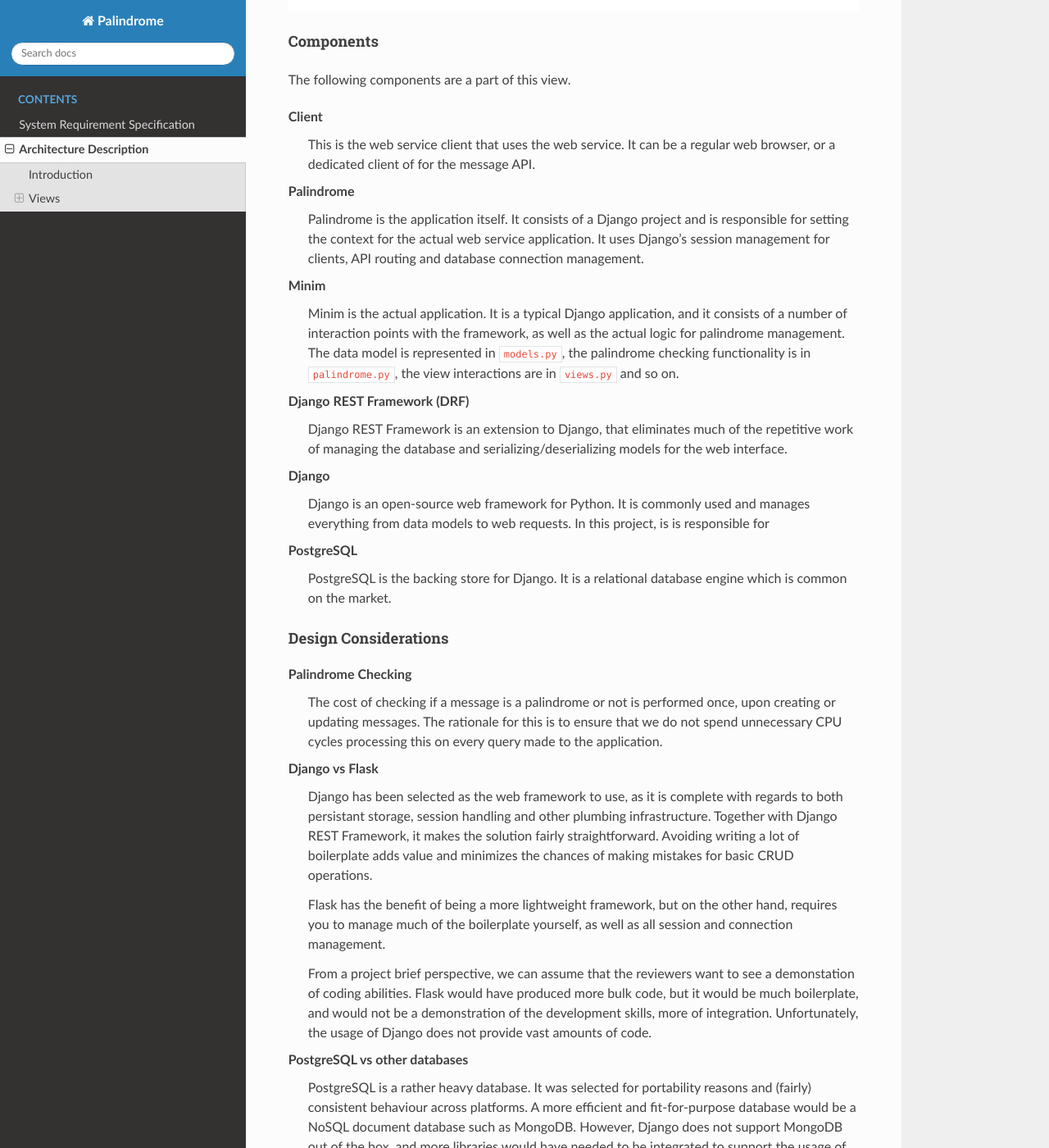
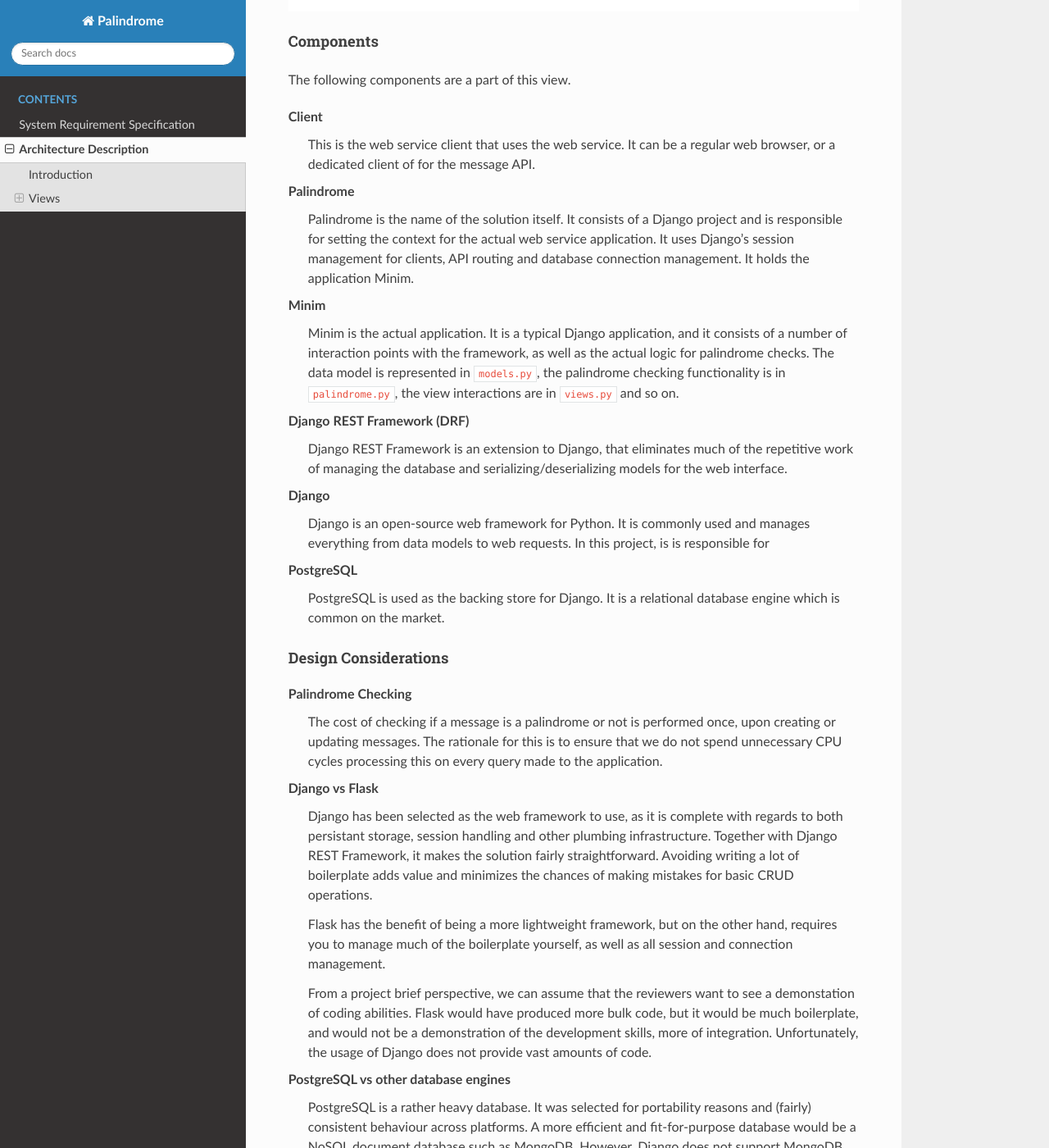
Before and after one commit to davidpettersson/palindrome, a Sphinx documentation site: the page built from documentation/source/ad/index.rst, in a window 1280 px wide and 1400 px high, scrolled down 1204 px. Shown: the whole window at 82% size. Built offline with Sphinx 7.4.7 and the Read the Docs theme 2.0.0, drawn with Linux system fonts in a browser that asks for light colours; some of the changed text lies outside the part shown.

Commit message:
Minor clarifications to documentation.

```diff
--- a/documentation/source/ad/index.rst
+++ b/documentation/source/ad/index.rst
@@ -11,6 +11,7 @@
 This is a very abbreviated architecture description. Scenarios (describing interactions
 between different components) and information analysis (describing how different entities are transformed, mean
 and should be interpreted) have been omitted due to the application size.
+
 
 Views
 =====
@@ -35,13 +36,13 @@
     client of for the message API.
 
 Palindrome
-    Palindrome is the application itself. It consists of a Django project and is responsible for setting the context
-    for the actual web service application. It uses Django's session management for clients, API routing and database
-    connection management.
+    Palindrome is the name of the solution itself. It consists of a Django project and is responsible for setting the
+    context for the actual web service application. It uses Django's session management for clients, API routing and
+    database connection management. It holds the application Minim.
 
 Minim
     Minim is the actual application. It is a typical Django application, and it consists of a number of interaction
-    points with the framework, as well as the actual logic for palindrome management. The data model is represented in
+    points with the framework, as well as the actual logic for palindrome checks. The data model is represented in
     ``models.py``, the palindrome checking functionality is in ``palindrome.py``, the view interactions are in
     ``views.py`` and so on.
 
@@ -54,7 +55,8 @@
     to web requests. In this project, is is responsible for
 
 PostgreSQL
-    PostgreSQL is the backing store for Django. It is a relational database engine which is common on the market.
+    PostgreSQL is used as the backing store for Django. It is a relational database engine which is common on the market.
+
 
 Design Considerations
 ^^^^^^^^^^^^^^^^^^^^^
@@ -78,11 +80,41 @@
     of the development skills, more of integration. Unfortunately, the usage of Django does not provide vast amounts
     of code.
 
-PostgreSQL vs other databases
+PostgreSQL vs other database engines
     PostgreSQL is a rather heavy database. It was selected for portability reasons and (fairly) consistent behaviour
     across platforms. A more efficient and fit-for-purpose database would be a NoSQL document database such as MongoDB.
     However, Django does not support MongoDB out of the box, and more libraries would have needed to be integrated to
     support the usage of this (or other) databases.
+
+
+Development View
+----------------
+
+Overview
+^^^^^^^^
+
+Development of the application is done on local development machines. The main requirement is that the development
+machine support running Python 3.7 and Docker, as they are two key components. This should allow for most major
+operating systems.
+
+Development Tools
+^^^^^^^^^^^^^^^^^
+
+Developer's may use any editor they wish. The implementation will come with IntelliJ project files that should be
+reusable for most developers. Python is indentation sensitive, so the recommendation is that the editor have
+
+Coding Standards
+^^^^^^^^^^^^^^^^
+
+For code formatting, the application must align with PEP 8 (Style Guide for Python Code). No other code formatting
+requirements exist beyond what is syntactically necessary.
+
+Testing
+^^^^^^^
+
+Unit testing is mandatory for custom logic. Unit tests should align with the Django framework for testing. Unit
+testing is not required for configuration and wiring code. This should be tested using system/acceptance tests.
+
 
 Deployment View
 ---------------
--- a/documentation/source/srs/index.rst
+++ b/documentation/source/srs/index.rst
@@ -1,12 +1,17 @@
 ================================
 System Requirement Specification
 ================================
+
 
 Introduction
 ============
 
 The purpose of this document is to provide a set of requirements for the Palindrome application. The intended
 audience are business users, developers and testers that have an interest in what the application can and can not do.
+
+Note that this document does not describe *how* the functionality is implemented. Please see the architecture
+description and the source code for details.
+
 
 Features
 ========
@@ -37,6 +42,7 @@
 PAL-002 The system must support checking if a string is a relaxed palindrome.
     A relaxed palindrome is a string in which alphanumeric characters are the same, disregarding spaces, special
     characters and so on. This is typically what people consider a palindrome.
+
 
 Data Requirements
 =================
```
